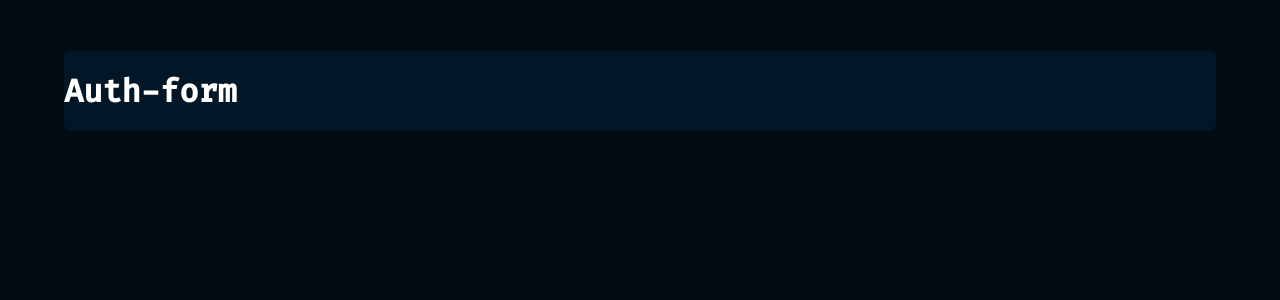
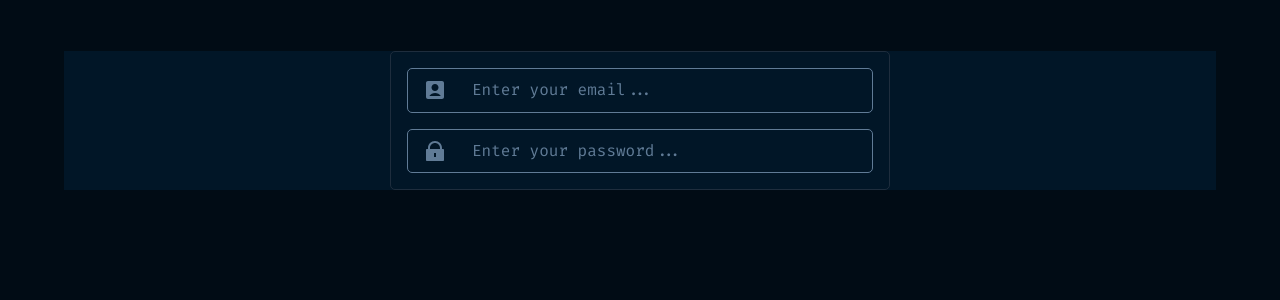
Before and after one commit to kostili-tec/ylab_auth-form, a React (Vite) app: page / in a window 1280 px wide. Shown: the top 300 px of the page. Built offline with nearby package versions, Linux system fonts and the light colour scheme.

Commit message:
feat: add custom input, add auth icons

```diff
--- a/src/app/App.tsx
+++ b/src/app/App.tsx
@@ -1,9 +1,10 @@
+import { AuthPage } from '../pages/AuthPage/AuthPage';
 import './styles/main.scss';
 
 function App() {
   return (
     <div className="app">
-      <h1>Auth-form</h1>
+      <AuthPage />
     </div>
   );
 }
--- a/src/app/styles/main.scss
+++ b/src/app/styles/main.scss
@@ -14,8 +14,15 @@ body {
 .app {
   display: flex;
   flex-direction: column;
-  justify-content: center;
-  border-radius: 8px;
+  align-items: center;
   background: var(--primary-pearl);
   margin: 4% 5%;
 }
+
+.svg-icon {
+  fill: var(--secondary-gray);
+  width: 24px;
+  position: absolute;
+  margin-left: 16px;
+  margin-top: 10px;
+}
--- a/src/app/styles/variables/globals.scss
+++ b/src/app/styles/variables/globals.scss
@@ -3,13 +3,6 @@
 :root {
   /* Font Family */
   --fira-code-family: 'Fira Code', monospace;
-
-  /* Font Sizes */
-  --size-headline: 62px;
-  --size-subheadline: 32px;
-  --size-body-text: 18px;
-  --size-labels: 16px;
-  --size-snippets: 14px;
 
   /* Colors */
   --primary-blacked: #01080E;
@@ -17,9 +10,11 @@
   --primary-rich: #011221;
 
   --secondary-gray: #607B96;
+  --secondary-lightGray: #ccc;
   --secondary-green: #3C9D93;
   --secondary-lavender: #4D5BCE;
   --secondary-white: #FFFFFF;
+  --secondary-blue: #286293;
 
   --accent-orange: #FEA55F;
   --accent-green: #43D9AD;
--- /dev/null
+++ b/src/components/AuthForm/AuthForm.module.scss
@@ -0,0 +1,10 @@
+.form {
+  display: flex;
+  flex-direction: column;
+  gap: 1rem;
+  max-width: 500px;
+  width: 500px;
+  border: 1px solid var(--bg-main-green);
+  border-radius: 5px;
+  padding: 1rem;
+}
--- /dev/null
+++ b/src/components/AuthForm/AuthForm.tsx
@@ -0,0 +1,11 @@
+import { CustomInput } from '../CustomInput/CustomInput';
+import classes from './AuthForm.module.scss';
+
+export const AuthForm = () => {
+  return (
+    <form className={classes.form}>
+      <CustomInput placeholder="Enter your email..." type="email" required={true} />
+      <CustomInput placeholder="Enter your password..." type="password" required={true} />
+    </form>
+  );
+};
--- /dev/null
+++ b/src/components/CustomInput/CustomInput.module.scss
@@ -0,0 +1,46 @@
+.inputContainer {
+  position: relative;
+}
+
+.input {
+  background: transparent;
+  color: var(--secondary-white);
+  border: 1px solid var(--secondary-gray);
+  border-radius: 5px;
+  padding: 12px 0 12px 64px;
+  width: 100%;
+  transition: all ease-in 0.2s;
+
+  &:hover {
+    border: 1px solid var(--secondary-lightGray);
+    + .icon {
+      fill: var(--secondary-lightGray);
+    }
+  }
+
+  &::placeholder {
+    color: var(--secondary-gray);
+  }
+
+  &:focus {
+    outline: 0;
+    background: var(--secondary-blue);
+    border: 1px solid var(--secondary-lightGray);
+    &::placeholder {
+      color: var(--secondary-lightGray);
+    }
+    + .icon {
+      fill: var(--secondary-lightGray);
+    }
+  }
+}
+
+.icon {
+  fill: var(--secondary-gray);
+  width: 24px;
+  position: absolute;
+  left: 0;
+  margin-left: 16px;
+  margin-top: 10px;
+  transition: all ease-in 0.2s;
+}
--- /dev/null
+++ b/src/components/CustomInput/CustomInput.tsx
@@ -0,0 +1,30 @@
+import { FC, HTMLInputTypeAttribute } from 'react';
+
+import { LoginIcon } from '../Icons/LoginIcon';
+import { PasswordIcon } from '../Icons/PasswordIcon';
+import classes from './CustomInput.module.scss';
+
+interface CustomInputProps {
+  placeholder: string;
+  required: boolean;
+  type: HTMLInputTypeAttribute;
+}
+
+export const CustomInput: FC<CustomInputProps> = (props) => {
+  const { placeholder, required, type } = props;
+
+  const getIcon = (type: HTMLInputTypeAttribute) => {
+    switch (type) {
+      case 'email':
+        return <LoginIcon className={classes.icon} />;
+      case 'password':
+        return <PasswordIcon className={classes.icon} />;
+    }
+  };
+  return (
+    <div className={classes.inputContainer}>
+      <input className={classes.input} type={type} placeholder={placeholder} required={required} />
+      {getIcon(type)}
+    </div>
+  );
+};
--- /dev/null
+++ b/src/components/Icons/LoginIcon.tsx
@@ -0,0 +1,14 @@
+import { FC } from 'react';
+
+interface IconProps {
+  className?: string;
+}
+
+export const LoginIcon: FC<IconProps> = ({ className }) => {
+  return (
+    <svg className={className} xmlns="http://www.w3.org/2000/svg" viewBox="0 0 24 24">
+      <path fill="none" d="M0 0h24v24H0z"></path>
+      <path d="M3 4.99509C3 3.89323 3.89262 3 4.99509 3H19.0049C20.1068 3 21 3.89262 21 4.99509V19.0049C21 20.1068 20.1074 21 19.0049 21H4.99509C3.89323 21 3 20.1074 3 19.0049V4.99509ZM6.35687 18H17.8475C16.5825 16.1865 14.4809 15 12.1022 15C9.72344 15 7.62182 16.1865 6.35687 18ZM12 13C13.933 13 15.5 11.433 15.5 9.5C15.5 7.567 13.933 6 12 6C10.067 6 8.5 7.567 8.5 9.5C8.5 11.433 10.067 13 12 13Z"></path>
+    </svg>
+  );
+};
--- /dev/null
+++ b/src/components/Icons/PasswordIcon.tsx
@@ -0,0 +1,14 @@
+import { FC } from 'react';
+
+interface IconProps {
+  className?: string;
+}
+
+export const PasswordIcon: FC<IconProps> = ({ className }) => {
+  return (
+    <svg className={className} xmlns="http://www.w3.org/2000/svg" viewBox="0 0 24 24">
+      <path fill="none" d="M0 0h24v24H0z"></path>
+      <path d="M19 10H20C20.5523 10 21 10.4477 21 11V21C21 21.5523 20.5523 22 20 22H4C3.44772 22 3 21.5523 3 21V11C3 10.4477 3.44772 10 4 10H5V9C5 5.13401 8.13401 2 12 2C15.866 2 19 5.13401 19 9V10ZM17 10V9C17 6.23858 14.7614 4 12 4C9.23858 4 7 6.23858 7 9V10H17ZM11 14V18H13V14H11Z"></path>
+    </svg>
+  );
+};
--- /dev/null
+++ b/src/pages/AuthPage/AuthPage.tsx
@@ -0,0 +1,9 @@
+import { AuthForm } from '../../components/AuthForm/AuthForm';
+
+export const AuthPage = () => {
+  return (
+    <>
+      <AuthForm />
+    </>
+  );
+};
```
